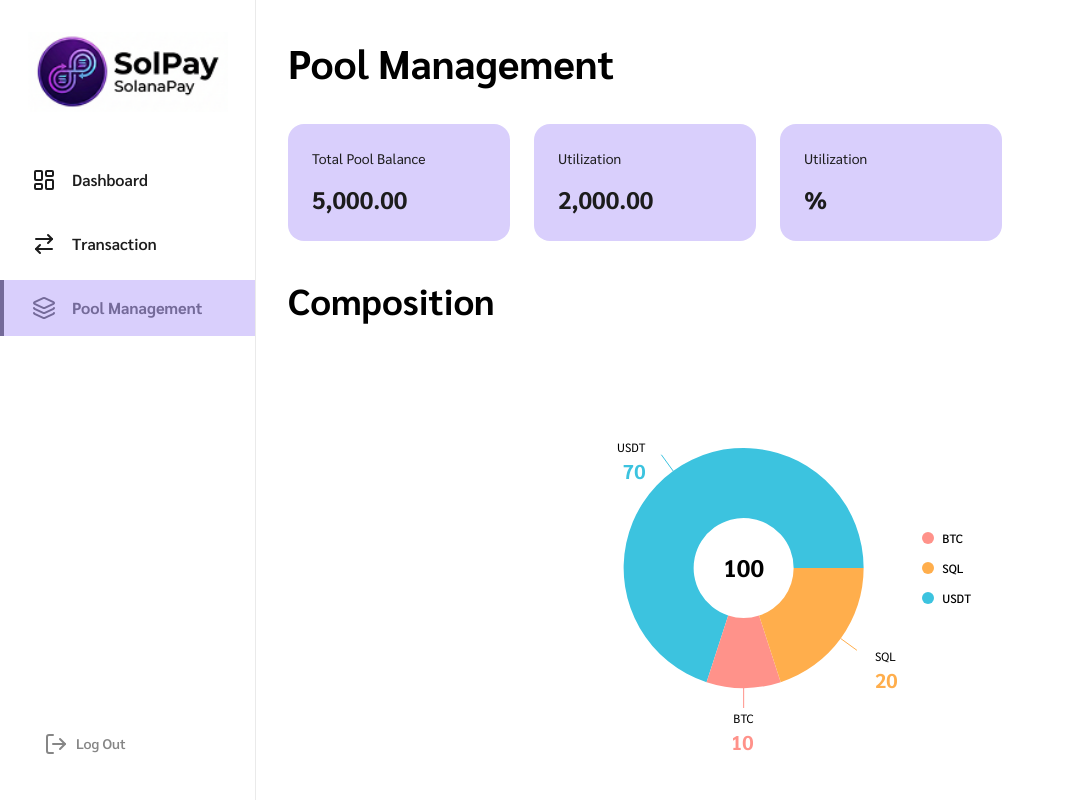
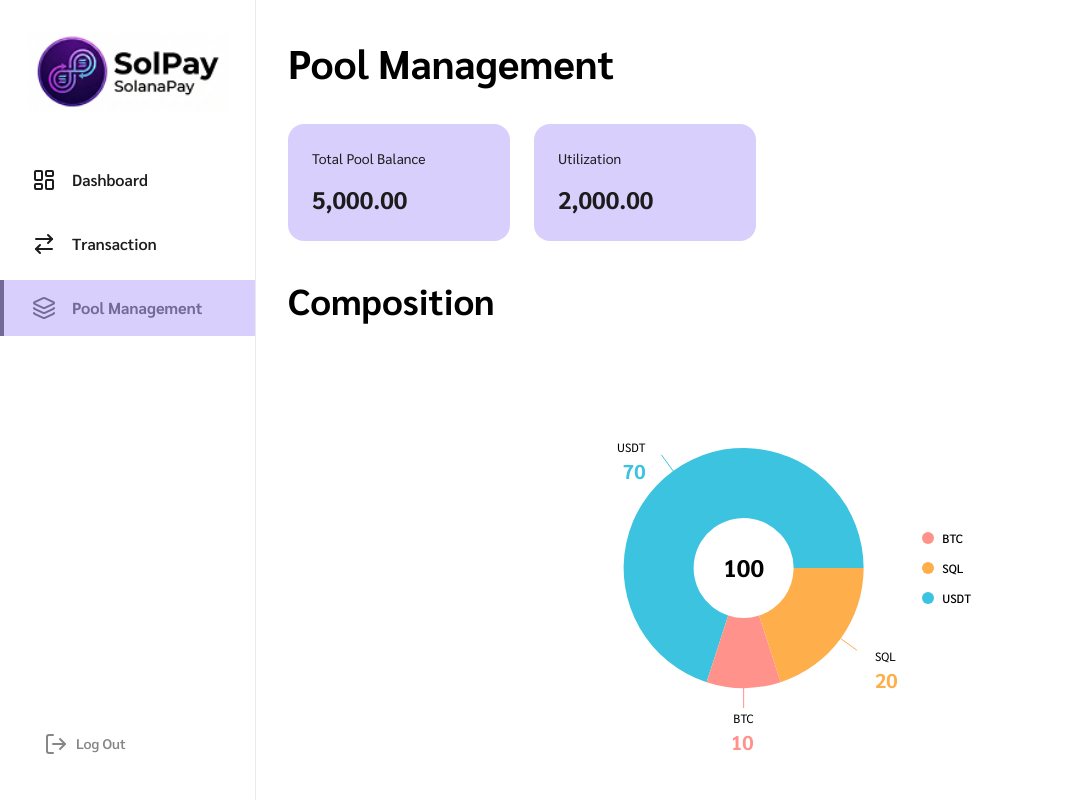
Before and after one commit to Narutchai01/solpay-admin, a Next.js app: page /dashboard/pool-management in a window 1280 px wide. Shown: the top 802 px of the page, without its empty margins (0-1065 px from the left). Built offline with nearby package versions, Linux system fonts and the light colour scheme; what @mui/material-nextjs would draw is missing.

Commit message:
feat: remove redundant StatCard for Utilization in PoolManagementPage

```diff
--- a/app/dashboard/pool-management/page.tsx
+++ b/app/dashboard/pool-management/page.tsx
@@ -80,9 +80,6 @@ export default function PoolManagementPage() {
         <Grid size={{ xs: 12, sm: 6, md: 3 }}>
           <StatCard label="Utilization" value="2,000.00" />
         </Grid>
-        <Grid size={{ xs: 12, sm: 6, md: 3 }}>
-          <StatCard label="Utilization" value="%" />
-        </Grid>
       </Grid>
 
       <Box sx={{ display: 'flex', flexDirection: 'column', gap: 2 }}>
```
